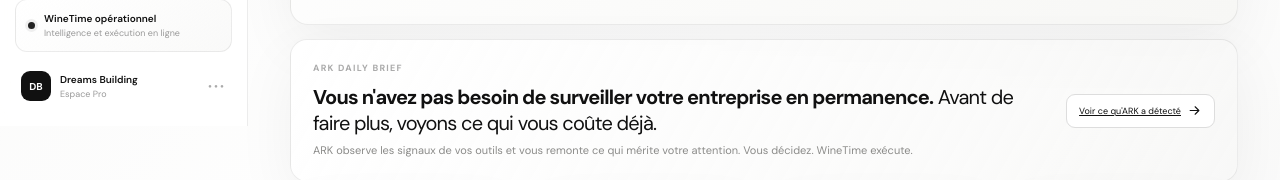
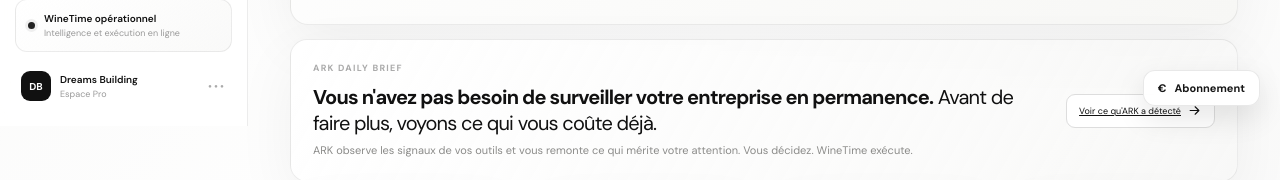
Before and after one commit to dreamsbuilding3-afk/Orbit, a Next.js app: page / in a window 1280 px wide. Shown: the part 674-854 px from the top of the page. Built offline with nearby package versions, Linux system fonts and the light colour scheme.

Commit message:
fix: expose subscription navigation in WineTime

```diff
--- a/app/layout.tsx
+++ b/app/layout.tsx
@@ -1,6 +1,7 @@
 import type { Metadata } from "next";
 import "./globals.css";
 import "./responsive.css";
+import SubscriptionLink from "./subscription-link";
 
 export const metadata: Metadata = {
   title: "WineTime — Business automation",
@@ -10,7 +11,10 @@
 export default function RootLayout({ children }: Readonly<{ children: React.ReactNode }>) {
   return (
     <html lang="fr">
-      <body>{children}</body>
+      <body>
+        {children}
+        <SubscriptionLink />
+      </body>
     </html>
   );
 }
```
